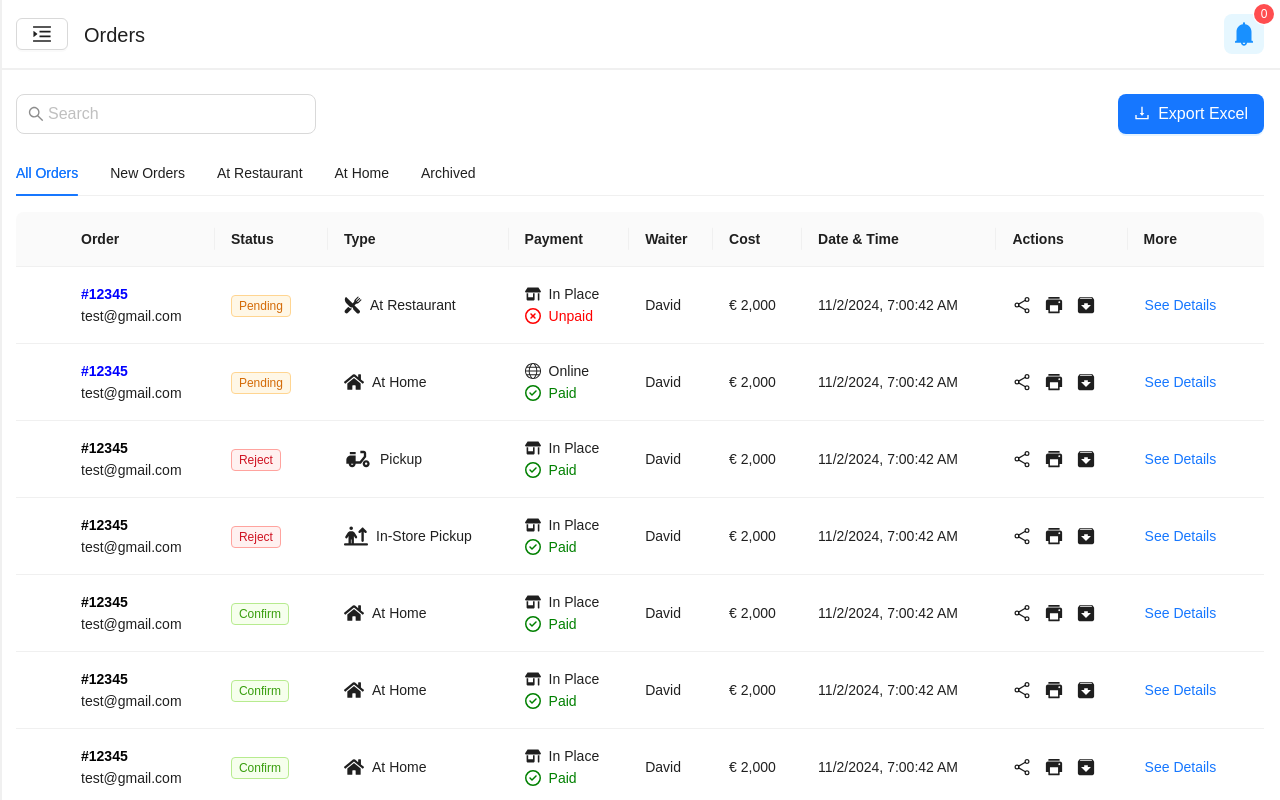
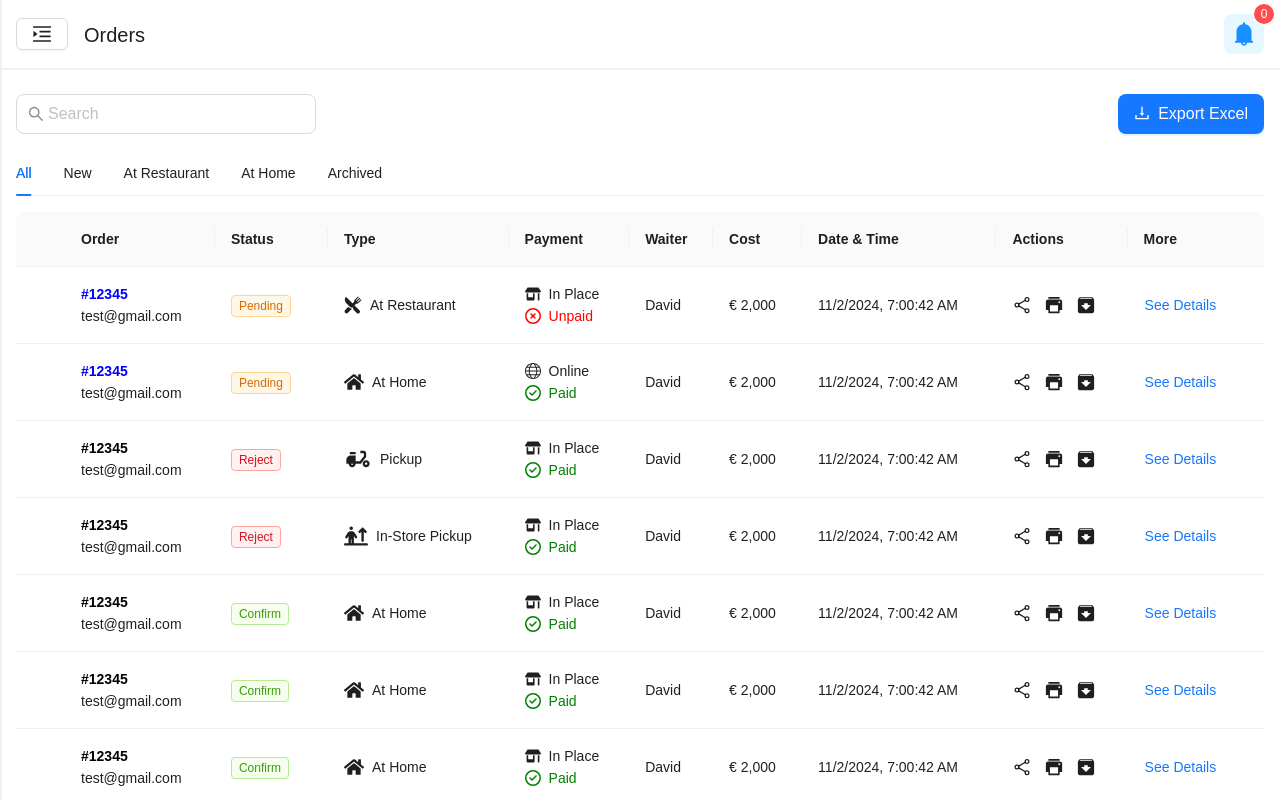
Before and after one commit to alithecodeguy/dashboard, a Next.js app: page / in a window 1280 px wide. Built offline with nearby package versions, Linux system fonts and the light colour scheme; a web font is replaced by a local one.

Commit message:
feat(components): filters added to orders table

```diff
--- a/components/pageFeatures/homePage/Home/components/OrdersTable.tsx/index.tsx
+++ b/components/pageFeatures/homePage/Home/components/OrdersTable.tsx/index.tsx
@@ -12,20 +12,47 @@ import { ordersTableMockData } from './ordersTableMockData';
 // redux
 import { useAppSelector } from '@/libs/redux/hooks';
 import { selectPageSize } from '@/libs/redux/slices/sharedSlice';
+
+// enums
 import { PageSizeEnum } from '@/libs/redux/slices/sharedSlice/sharedSliceEnum';
+import { OrdersFilterEnum, OrdersTypeEnum } from './ordersTableEnum';
 
 // destructure
 const { Text } = Typography;
 
-const OrdersTable: FC = () => {
+const OrdersTable: FC<{ ordersFilter: OrdersFilterEnum }> = ({ ordersFilter }) => {
   // selectors
   const pageSize = useAppSelector(selectPageSize);
+
+  let filteredData = ordersTableMockData;
+
+  if (ordersFilter === OrdersFilterEnum.ALL) {
+    filteredData = ordersTableMockData;
+  }
+
+  if (ordersFilter === OrdersFilterEnum.NEW) {
+    filteredData = ordersTableMockData.filter((order) => order.newOrder);
+  }
+
+  if (ordersFilter === OrdersFilterEnum.AT_RESTAURANT) {
+    filteredData = ordersTableMockData.filter(
+      (order) => order.type === OrdersTypeEnum.AT_RESTAURANT
+    );
+  }
+
+  if (ordersFilter === OrdersFilterEnum.AT_HOME) {
+    filteredData = ordersTableMockData.filter((order) => order.type === OrdersTypeEnum.AT_HOME);
+  }
+
+  if (ordersFilter === OrdersFilterEnum.ARCHIVED) {
+    filteredData = ordersTableMockData.filter((order) => order.archived);
+  }
 
   return (
     <Table<DataType>
       columns={ordersTableColumns(pageSize!)}
       pagination={{ position: ['none', 'bottomCenter'] }}
-      dataSource={ordersTableMockData}
+      dataSource={filteredData}
       expandable={{
         expandedRowRender: (record) => (
           <Flex vertical>
--- a/components/pageFeatures/homePage/Home/components/OrdersTable.tsx/ordersTableDef.tsx
+++ b/components/pageFeatures/homePage/Home/components/OrdersTable.tsx/ordersTableDef.tsx
@@ -163,7 +163,7 @@ export const ordersTableColumns = (pageSize: PageSizeEnum): ColumnsType<DataType
       <Flex gap={12}>
         <IoShareSocialOutline size={20} style={{ cursor: 'pointer' }} />
         <IoPrintSharp size={20} style={{ cursor: 'pointer' }} />
-        <IoMdArchive size={20} style={{ cursor: 'pointer' }} />
+        {!record.archived && <IoMdArchive size={20} style={{ cursor: 'pointer' }} />}
       </Flex>
     )
   },
--- a/components/pageFeatures/homePage/Home/components/OrdersTable.tsx/ordersTableEnum.tsx
+++ b/components/pageFeatures/homePage/Home/components/OrdersTable.tsx/ordersTableEnum.tsx
@@ -1,3 +1,11 @@
+export enum OrdersFilterEnum {
+  ALL = 'All',
+  NEW = 'New',
+  AT_RESTAURANT = 'At_Restaurant',
+  AT_HOME = 'At_Home',
+  ARCHIVED = 'Archived'
+}
+
 export enum OrdersStatusEnum {
   PENDING = 'Pending',
   REJECT = 'Reject',
--- a/components/pageFeatures/homePage/Home/components/OrdersTable.tsx/ordersTableMockData.tsx
+++ b/components/pageFeatures/homePage/Home/components/OrdersTable.tsx/ordersTableMockData.tsx
@@ -19,7 +19,8 @@ export const ordersTableMockData: DataType[] = [
     paymentStatus: OrdersPaymentStatusEnum.UNPAID,
     waiter: 'David',
     cost: 2000,
-    utcDateString: 'Sat, 02 Nov 2024 07:00:42 GMT'
+    utcDateString: 'Sat, 02 Nov 2024 07:00:42 GMT',
+    archived: false
   },
   {
     key: '2',
@@ -32,7 +33,8 @@ export const ordersTableMockData: DataType[] = [
     paymentStatus: OrdersPaymentStatusEnum.PAID,
     waiter: 'David',
     cost: 2000,
-    utcDateString: 'Sat, 02 Nov 2024 07:00:42 GMT'
+    utcDateString: 'Sat, 02 Nov 2024 07:00:42 GMT',
+    archived: false
   },
   {
     key: '3',
@@ -45,7 +47,8 @@ export const ordersTableMockData: DataType[] = [
     paymentStatus: OrdersPaymentStatusEnum.PAID,
     waiter: 'David',
     cost: 2000,
-    utcDateString: 'Sat, 02 Nov 2024 07:00:42 GMT'
+    utcDateString: 'Sat, 02 Nov 2024 07:00:42 GMT',
+    archived: false
   },
   {
     key: '4',
@@ -58,7 +61,8 @@ export const ordersTableMockData: DataType[] = [
     paymentStatus: OrdersPaymentStatusEnum.PAID,
     waiter: 'David',
     cost: 2000,
-    utcDateString: 'Sat, 02 Nov 2024 07:00:42 GMT'
+    utcDateString: 'Sat, 02 Nov 2024 07:00:42 GMT',
+    archived: false
   },
   {
     key: '5',
@@ -71,7 +75,8 @@ export const ordersTableMockData: DataType[] = [
     paymentStatus: OrdersPaymentStatusEnum.PAID,
     waiter: 'David',
     cost: 2000,
-    utcDateString: 'Sat, 02 Nov 2024 07:00:42 GMT'
+    utcDateString: 'Sat, 02 Nov 2024 07:00:42 GMT',
+    archived: false
   },
   {
     key: '6',
@@ -84,7 +89,8 @@ export const ordersTableMockData: DataType[] = [
     paymentStatus: OrdersPaymentStatusEnum.PAID,
     waiter: 'David',
     cost: 2000,
-    utcDateString: 'Sat, 02 Nov 2024 07:00:42 GMT'
+    utcDateString: 'Sat, 02 Nov 2024 07:00:42 GMT',
+    archived: false
   },
   {
     key: '7',
@@ -97,7 +103,8 @@ export const ordersTableMockData: DataType[] = [
     paymentStatus: OrdersPaymentStatusEnum.PAID,
     waiter: 'David',
     cost: 2000,
-    utcDateString: 'Sat, 02 Nov 2024 07:00:42 GMT'
+    utcDateString: 'Sat, 02 Nov 2024 07:00:42 GMT',
+    archived: false
   },
   {
     key: '8',
@@ -110,7 +117,8 @@ export const ordersTableMockData: DataType[] = [
     paymentStatus: OrdersPaymentStatusEnum.PAID,
     waiter: 'David',
     cost: 2000,
-    utcDateString: 'Sat, 02 Nov 2024 07:00:42 GMT'
+    utcDateString: 'Sat, 02 Nov 2024 07:00:42 GMT',
+    archived: false
   },
   {
     key: '9',
@@ -123,7 +131,8 @@ export const ordersTableMockData: DataType[] = [
     paymentStatus: OrdersPaymentStatusEnum.PAID,
     waiter: 'David',
     cost: 2000,
-    utcDateString: 'Sat, 02 Nov 2024 07:00:42 GMT'
+    utcDateString: 'Sat, 02 Nov 2024 07:00:42 GMT',
+    archived: false
   },
   {
     key: '10',
@@ -136,7 +145,8 @@ export const ordersTableMockData: DataType[] = [
     paymentStatus: OrdersPaymentStatusEnum.PAID,
     waiter: 'David',
     cost: 2000,
-    utcDateString: 'Sat, 02 Nov 2024 07:00:42 GMT'
+    utcDateString: 'Sat, 02 Nov 2024 07:00:42 GMT',
+    archived: true
   },
   {
     key: '11',
@@ -149,7 +159,8 @@ export const ordersTableMockData: DataType[] = [
     paymentStatus: OrdersPaymentStatusEnum.PAID,
     waiter: 'David',
     cost: 2000,
-    utcDateString: 'Sat, 02 Nov 2024 07:00:42 GMT'
+    utcDateString: 'Sat, 02 Nov 2024 07:00:42 GMT',
+    archived: true
   },
   {
     key: '12',
@@ -162,7 +173,8 @@ export const ordersTableMockData: DataType[] = [
     paymentStatus: OrdersPaymentStatusEnum.PAID,
     waiter: 'David',
     cost: 2000,
-    utcDateString: 'Sat, 02 Nov 2024 07:00:42 GMT'
+    utcDateString: 'Sat, 02 Nov 2024 07:00:42 GMT',
+    archived: true
   },
   {
     key: '13',
@@ -175,7 +187,8 @@ export const ordersTableMockData: DataType[] = [
     paymentStatus: OrdersPaymentStatusEnum.PAID,
     waiter: 'David',
     cost: 2000,
-    utcDateString: 'Sat, 02 Nov 2024 07:00:42 GMT'
+    utcDateString: 'Sat, 02 Nov 2024 07:00:42 GMT',
+    archived: true
   },
   {
     key: '14',
@@ -188,7 +201,8 @@ export const ordersTableMockData: DataType[] = [
     paymentStatus: OrdersPaymentStatusEnum.PAID,
     waiter: 'David',
     cost: 2000,
-    utcDateString: 'Sat, 02 Nov 2024 07:00:42 GMT'
+    utcDateString: 'Sat, 02 Nov 2024 07:00:42 GMT',
+    archived: false
   },
   {
     key: '15',
@@ -201,7 +215,8 @@ export const ordersTableMockData: DataType[] = [
     paymentStatus: OrdersPaymentStatusEnum.PAID,
     waiter: 'David',
     cost: 2000,
-    utcDateString: 'Sat, 02 Nov 2024 07:00:42 GMT'
+    utcDateString: 'Sat, 02 Nov 2024 07:00:42 GMT',
+    archived: false
   },
   {
     key: '16',
@@ -214,7 +229,8 @@ export const ordersTableMockData: DataType[] = [
     paymentStatus: OrdersPaymentStatusEnum.PAID,
     waiter: 'David',
     cost: 2000,
-    utcDateString: 'Sat, 02 Nov 2024 07:00:42 GMT'
+    utcDateString: 'Sat, 02 Nov 2024 07:00:42 GMT',
+    archived: false
   },
   {
     key: '17',
@@ -227,7 +243,8 @@ export const ordersTableMockData: DataType[] = [
     paymentStatus: OrdersPaymentStatusEnum.PAID,
     waiter: 'David',
     cost: 2000,
-    utcDateString: 'Sat, 02 Nov 2024 07:00:42 GMT'
+    utcDateString: 'Sat, 02 Nov 2024 07:00:42 GMT',
+    archived: false
   },
   {
     key: '18',
@@ -240,7 +257,8 @@ export const ordersTableMockData: DataType[] = [
     paymentStatus: OrdersPaymentStatusEnum.PAID,
     waiter: 'David',
     cost: 2000,
-    utcDateString: 'Sat, 02 Nov 2024 07:00:42 GMT'
+    utcDateString: 'Sat, 02 Nov 2024 07:00:42 GMT',
+    archived: false
   },
   {
     key: '19',
@@ -253,7 +271,8 @@ export const ordersTableMockData: DataType[] = [
     paymentStatus: OrdersPaymentStatusEnum.PAID,
     waiter: 'David',
     cost: 2000,
-    utcDateString: 'Sat, 02 Nov 2024 07:00:42 GMT'
+    utcDateString: 'Sat, 02 Nov 2024 07:00:42 GMT',
+    archived: false
   },
   {
     key: '20',
@@ -266,7 +285,8 @@ export const ordersTableMockData: DataType[] = [
     paymentStatus: OrdersPaymentStatusEnum.PAID,
     waiter: 'David',
     cost: 2000,
-    utcDateString: 'Sat, 02 Nov 2024 07:00:42 GMT'
+    utcDateString: 'Sat, 02 Nov 2024 07:00:42 GMT',
+    archived: false
   },
   {
     key: '21',
@@ -279,7 +299,8 @@ export const ordersTableMockData: DataType[] = [
     paymentStatus: OrdersPaymentStatusEnum.PAID,
     waiter: 'David',
     cost: 2000,
-    utcDateString: 'Sat, 02 Nov 2024 07:00:42 GMT'
+    utcDateString: 'Sat, 02 Nov 2024 07:00:42 GMT',
+    archived: false
   },
   {
     key: '22',
@@ -292,7 +313,8 @@ export const ordersTableMockData: DataType[] = [
     paymentStatus: OrdersPaymentStatusEnum.PAID,
     waiter: 'David',
     cost: 2000,
-    utcDateString: 'Sat, 02 Nov 2024 07:00:42 GMT'
+    utcDateString: 'Sat, 02 Nov 2024 07:00:42 GMT',
+    archived: false
   },
   {
     key: '23',
@@ -305,7 +327,8 @@ export const ordersTableMockData: DataType[] = [
     paymentStatus: OrdersPaymentStatusEnum.PAID,
     waiter: 'David',
     cost: 2000,
-    utcDateString: 'Sat, 02 Nov 2024 07:00:42 GMT'
+    utcDateString: 'Sat, 02 Nov 2024 07:00:42 GMT',
+    archived: false
   },
   {
     key: '24',
@@ -318,6 +341,7 @@ export const ordersTableMockData: DataType[] = [
     paymentStatus: OrdersPaymentStatusEnum.PAID,
     waiter: 'David',
     cost: 2000,
-    utcDateString: 'Sat, 02 Nov 2024 07:00:42 GMT'
+    utcDateString: 'Sat, 02 Nov 2024 07:00:42 GMT',
+    archived: false
   }
 ];
--- a/components/pageFeatures/homePage/Home/components/OrdersTable.tsx/ordersTableType.tsx
+++ b/components/pageFeatures/homePage/Home/components/OrdersTable.tsx/ordersTableType.tsx
@@ -18,4 +18,5 @@ export interface DataType {
   waiter: string;
   cost: number;
   utcDateString: string;
+  archived: boolean;
 }
--- a/components/pageFeatures/homePage/Home/index.tsx
+++ b/components/pageFeatures/homePage/Home/index.tsx
@@ -18,6 +18,9 @@ import usePageTitle from '@/hooks/usePageTitle';
 // components
 import OrdersTable from './components/OrdersTable.tsx';
 
+// enums
+import { OrdersFilterEnum } from './components/OrdersTable.tsx/ordersTableEnum.tsx';
+
 // destructure
 const { Text } = Typography;
 
@@ -30,29 +33,29 @@ const Home: FC = () => {
 
   const items: TabsProps['items'] = [
     {
-      key: '1',
-      label: 'All Orders',
-      children: <OrdersTable />
+      key: OrdersFilterEnum.ALL,
+      label: OrdersFilterEnum.ALL,
+      children: <OrdersTable ordersFilter={OrdersFilterEnum.ALL} />
     },
     {
-      key: '2',
-      label: 'New Orders',
-      children: 'Content of New Orders'
+      key: OrdersFilterEnum.NEW,
+      label: OrdersFilterEnum.NEW,
+      children: <OrdersTable ordersFilter={OrdersFilterEnum.NEW} />
     },
     {
-      key: '3',
-      label: 'At Restaurant',
-      children: 'Content of At Restaurant'
+      key: OrdersFilterEnum.AT_RESTAURANT,
+      label: OrdersFilterEnum.AT_RESTAURANT.replace('_', ' '),
+      children: <OrdersTable ordersFilter={OrdersFilterEnum.AT_RESTAURANT} />
     },
     {
-      key: '4',
-      label: 'At Home',
-      children: 'Content of At Home'
+      key: OrdersFilterEnum.AT_HOME,
+      label: OrdersFilterEnum.AT_HOME.replace('_', ' '),
+      children: <OrdersTable ordersFilter={OrdersFilterEnum.AT_HOME} />
     },
     {
-      key: '5',
-      label: 'Archived',
-      children: 'Content of Archived'
+      key: OrdersFilterEnum.ARCHIVED,
+      label: OrdersFilterEnum.ARCHIVED,
+      children: <OrdersTable ordersFilter={OrdersFilterEnum.ARCHIVED} />
     }
   ];
 
```
